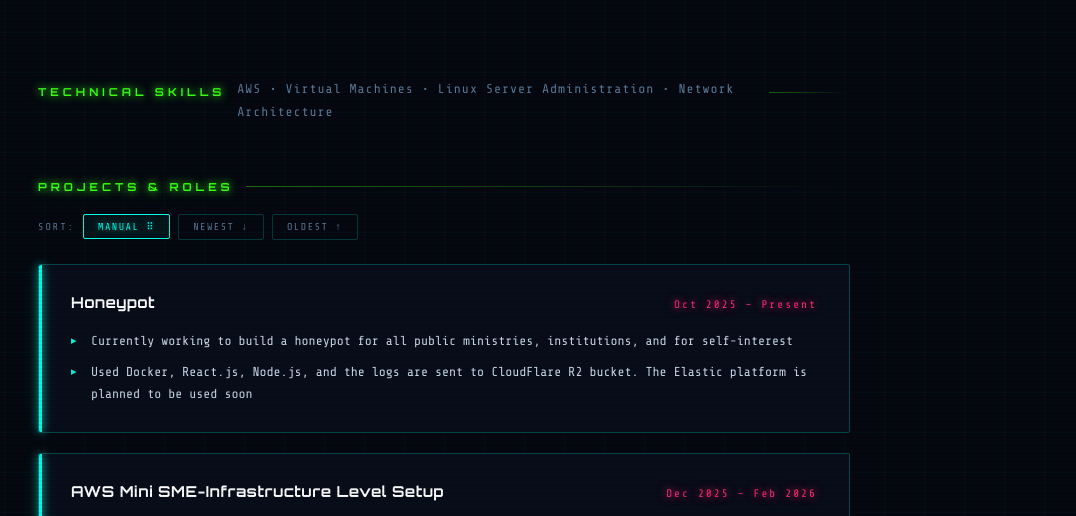
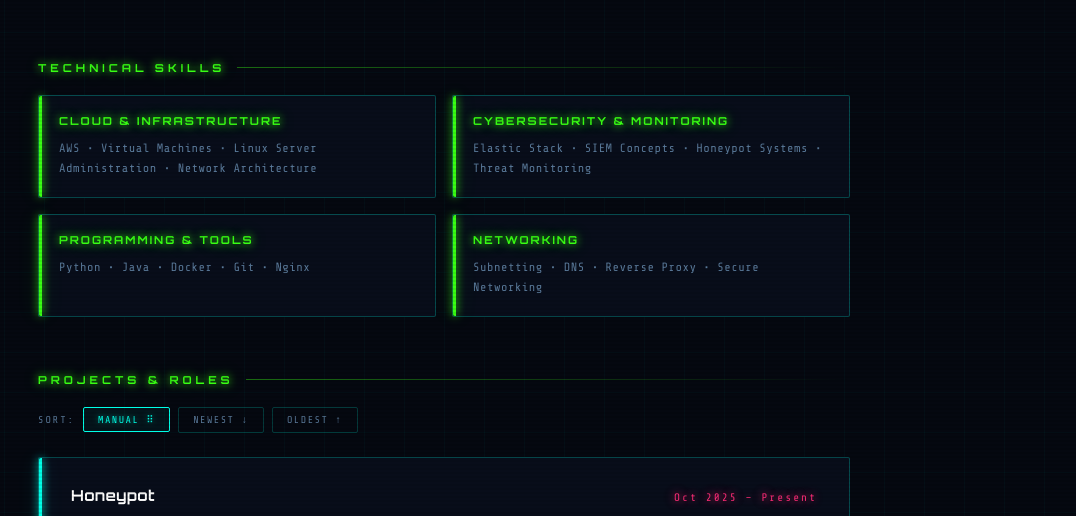
Before and after one commit to MJeat/Technical-Portfolio, a plain HTML site: page index.html in a window 1280 px wide. Shown: the part 208-724 px from the top of the page, without its empty margins (196-1272 px from the left). Drawn offline with nearby package versions, Linux system fonts and the light colour scheme.

Commit message:
Update index.html

```diff
--- a/index.html
+++ b/index.html
@@ -88,6 +88,55 @@
       background: var(--neon-cyan); margin-left: 4px;
       vertical-align: middle; animation: blink 1s step-end infinite;
       box-shadow: var(--glow-cyan);
+    }
+
+    /* ── SKILLS GRID ── */
+    .skills-grid {
+      display: grid;
+      grid-template-columns: repeat(auto-fit, minmax(280px, 1fr));
+      gap: 16px;
+      margin-bottom: 8px;
+    }
+
+    .skill-group {
+      background: var(--bg2);
+      border: 1px solid var(--border);
+      border-radius: 2px;
+      padding: 18px 20px;
+      position: relative;
+      transition: border-color 0.3s, box-shadow 0.3s;
+    }
+
+    .skill-group::before {
+      content: '';
+      position: absolute; top: 0; left: 0;
+      width: 3px; height: 100%;
+      background: var(--neon-green);
+      box-shadow: var(--glow-green);
+      border-radius: 2px 0 0 2px;
+    }
+
+    .skill-group:hover {
+      border-color: rgba(57,255,20,0.4);
+      box-shadow: 0 0 20px rgba(57,255,20,0.05);
+    }
+
+    .skill-heading {
+      font-family: 'Orbitron', monospace;
+      font-size: 11px;
+      font-weight: 700;
+      letter-spacing: 2px;
+      text-transform: uppercase;
+      color: var(--neon-green);
+      text-shadow: var(--glow-green);
+      margin-bottom: 10px;
+    }
+
+    .skill-tags {
+      font-size: 12px;
+      color: var(--text-dim);
+      line-height: 1.7;
+      letter-spacing: 0.5px;
     }
 
     /* ── SECTION LABEL ── */
@@ -214,14 +263,30 @@
   </header>
 
   <div class="section-label">
-    <span>TECHNICAL SKILLS</span>
-    <p class="subtitle">
-      AWS • Virtual Machines • Linux Server Administration • Network Architecture<br/>
-    </p>
+    <span>Technical Skills</span>
   </div>
 
-  <div class="section-label">
-    <span>PROJECTS &amp; ROLES</span>
+  <div class="skills-grid">
+    <div class="skill-group">
+      <h2 class="skill-heading">Cloud &amp; Infrastructure</h2>
+      <p class="skill-tags">AWS • Virtual Machines • Linux Server Administration • Network Architecture</p>
+    </div>
+    <div class="skill-group">
+      <h2 class="skill-heading">Cybersecurity &amp; Monitoring</h2>
+      <p class="skill-tags">Elastic Stack • SIEM Concepts • Honeypot Systems • Threat Monitoring</p>
+    </div>
+    <div class="skill-group">
+      <h2 class="skill-heading">Programming &amp; Tools</h2>
+      <p class="skill-tags">Python • Java • Docker • Git • Nginx</p>
+    </div>
+    <div class="skill-group">
+      <h2 class="skill-heading">Networking</h2>
+      <p class="skill-tags">Subnetting • DNS • Reverse Proxy • Secure Networking</p>
+    </div>
+  </div>
+
+  <div class="section-label" style="margin-top: 56px;">
+    <span>Projects &amp; Roles</span>
   </div>
 
   <div class="sort-bar">
```
